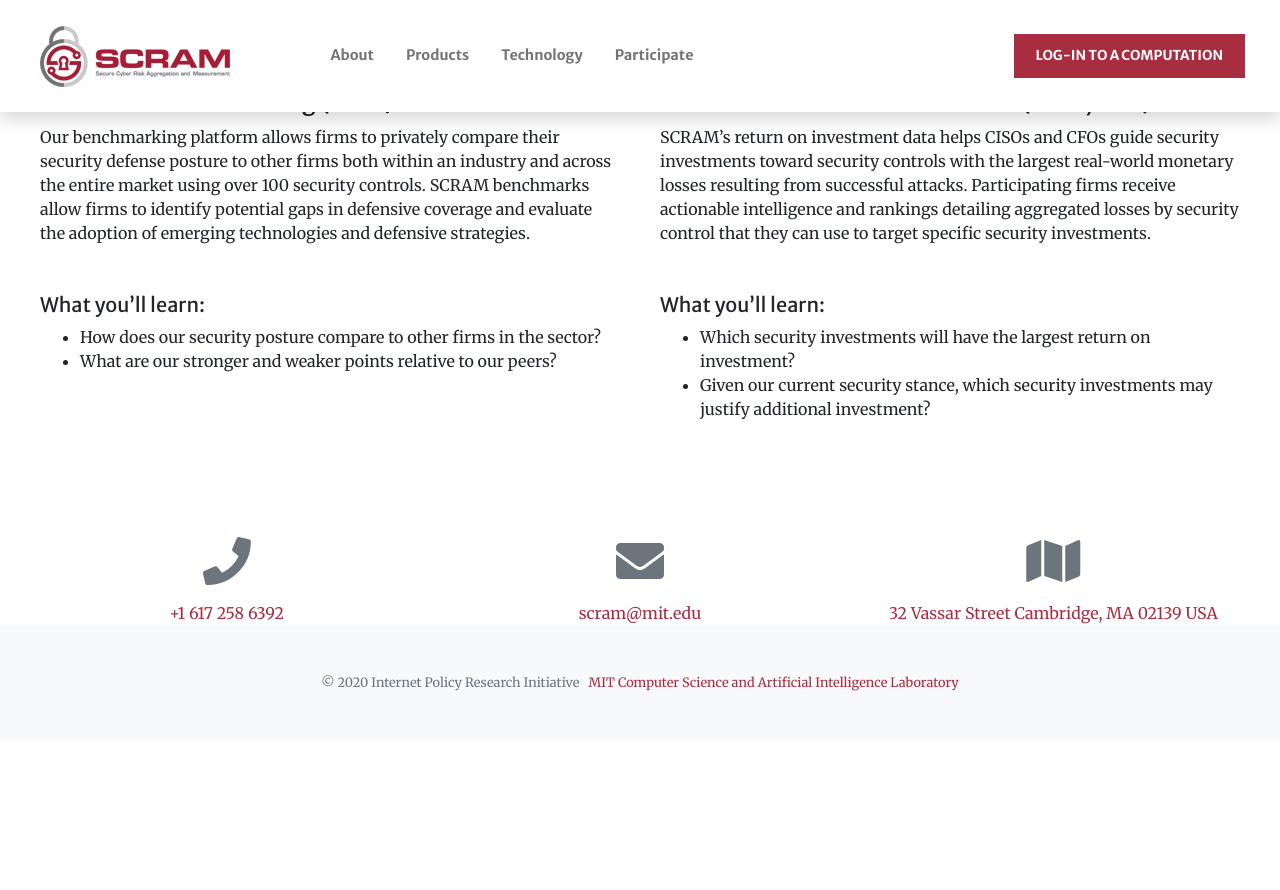
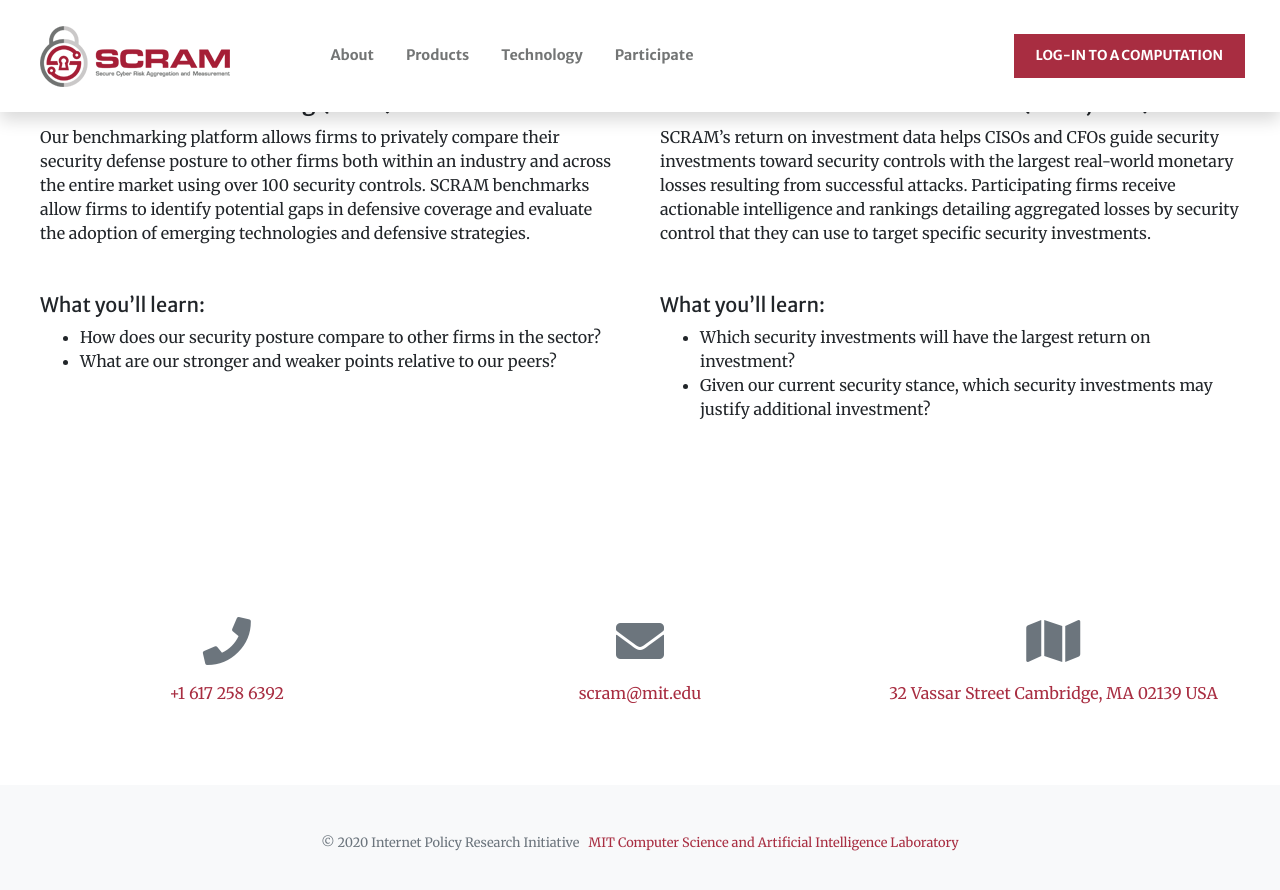
Before and after one commit to jisqyv/MIT, a Jekyll site: the page built from index.md, in a window 1280 px wide and 900 px high, scrolled down 885 px. Shown: the top 890 px of the window. Built offline with Jekyll 4.4.1, drawn with Linux system fonts in a browser that asks for light colours; nearby versions of some CDN libraries; before the commit the page ends 1625 px from its top, so only the background shows below that.

Commit message:
Update contact.html

```diff
--- a/_includes/contact.html
+++ b/_includes/contact.html
@@ -1,4 +1,4 @@
-<section id="{{ section.section_id }}" class="page-sectioncontact {{ section.background_style }}">
+<section id="{{ section.section_id }}" class="page-section {{ section.background_style }}">
   <div class="container">
     <div class="row justify-content-center">
       <div class="col-lg-8 text-center">
```
